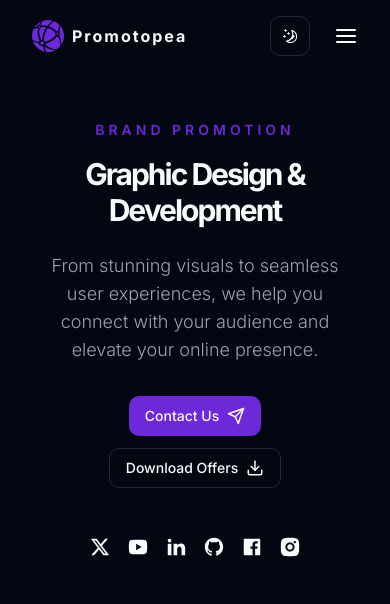
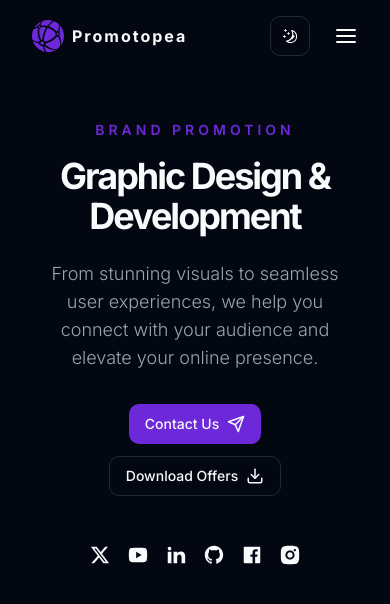
Before and after one commit to kabirshuvo/Nextgen-Agency-App, a Next.js app: page / in a window 390 px wide. Shown: the top 604 px of the page. Built offline with nearby package versions, Linux system fonts and the light colour scheme.

Commit message:
delay added to h1 text

```diff
--- a/src/app/globals.css
+++ b/src/app/globals.css
@@ -59,7 +59,7 @@
 }
 
 .h1 {
-  @apply text-3xl sm:text-4xl xl:text-[72px] xl:leading-[80px] tracking-[-2px] font-bold mb-6;
+  @apply text-4xl sm:text-6xl xl:text-[72px] xl:leading-[80px] tracking-[-2px] font-bold mb-6;
 }
 
 .hiddenh1 {
--- a/src/components/sections/HeroTexts.tsx
+++ b/src/components/sections/HeroTexts.tsx
@@ -12,23 +12,22 @@ const HeroTexts: React.FC = () => {
       </div>
       <div className="relative">
         <h1
-          className="h1 hover:text-popover transition duration-300 ease-in-out transform hover:scale-105 relative"
+          className="h1 hover:text-popover transition duration-300 ease-in-out transform relative delay-300"
           onMouseEnter={() => setIsHovered(true)}
           onMouseLeave={() => setIsHovered(false)}
         >
           Graphic Design & Development
         </h1>
         <h1
-          className={`hiddenh1 absolute inset-0 flex justify-center items-center md:justify-start transition-opacity duration-300 ease-in-out ${
-            isHovered ? "opacity-100" : "opacity-0"
+          className={`hiddenh1 absolute inset-0 flex justify-center items-center md:justify-start transition-opacity duration-500 ease-in-out ${
+            isHovered ? "opacity-100 delay-200" : "opacity-0 delay-100"
           }`}
           style={{ pointerEvents: "none" }}
         >
           Creativity Is Our Key
         </h1>
-        {/* <RiEyeFillIcon /> */}
       </div>
-      <p className="subtitle hover:text-purple-700 transition duration-300 ease-in-out transform hover:scale-105">
+      <p className="subtitle hover:text-purple-700 transition duration-500 ease-in-out transform hover:scale-105">
         From stunning visuals to seamless user experiences, we help you connect
         with your audience and elevate your online presence.
       </p>
```
